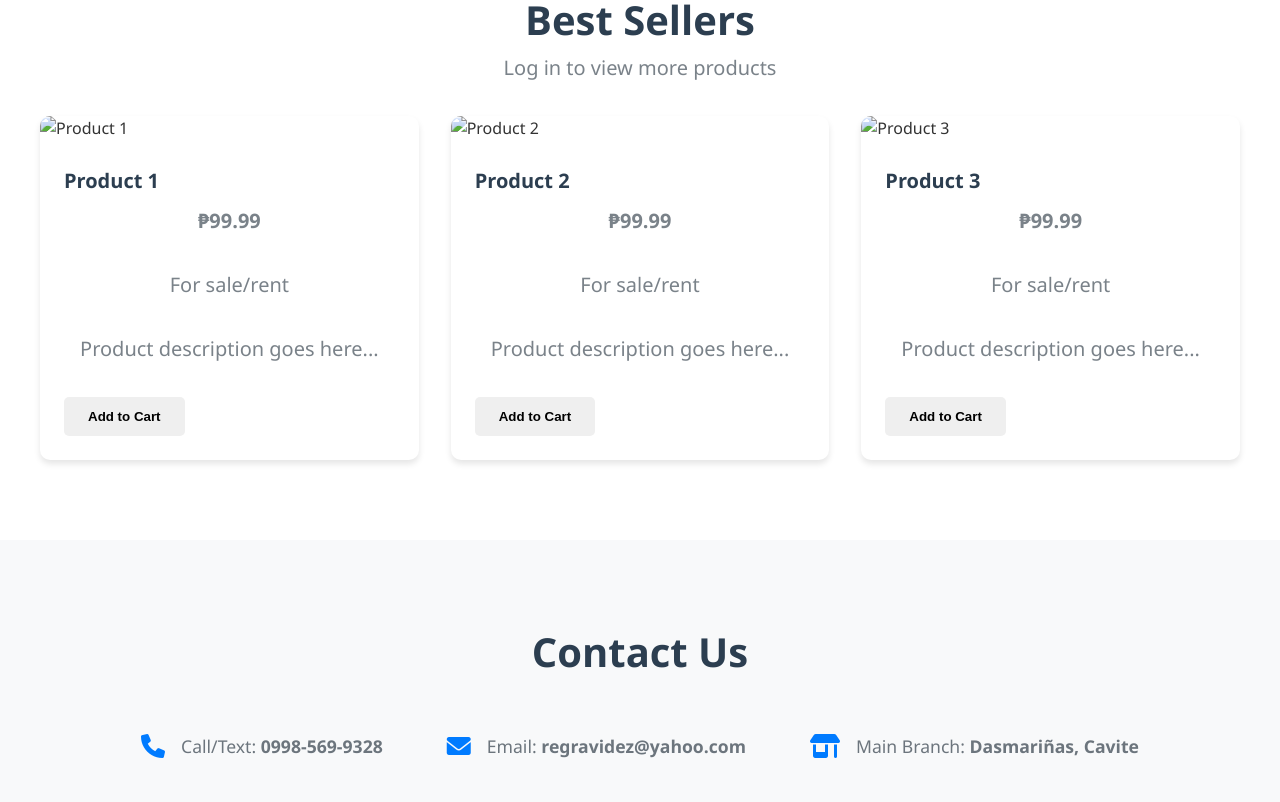
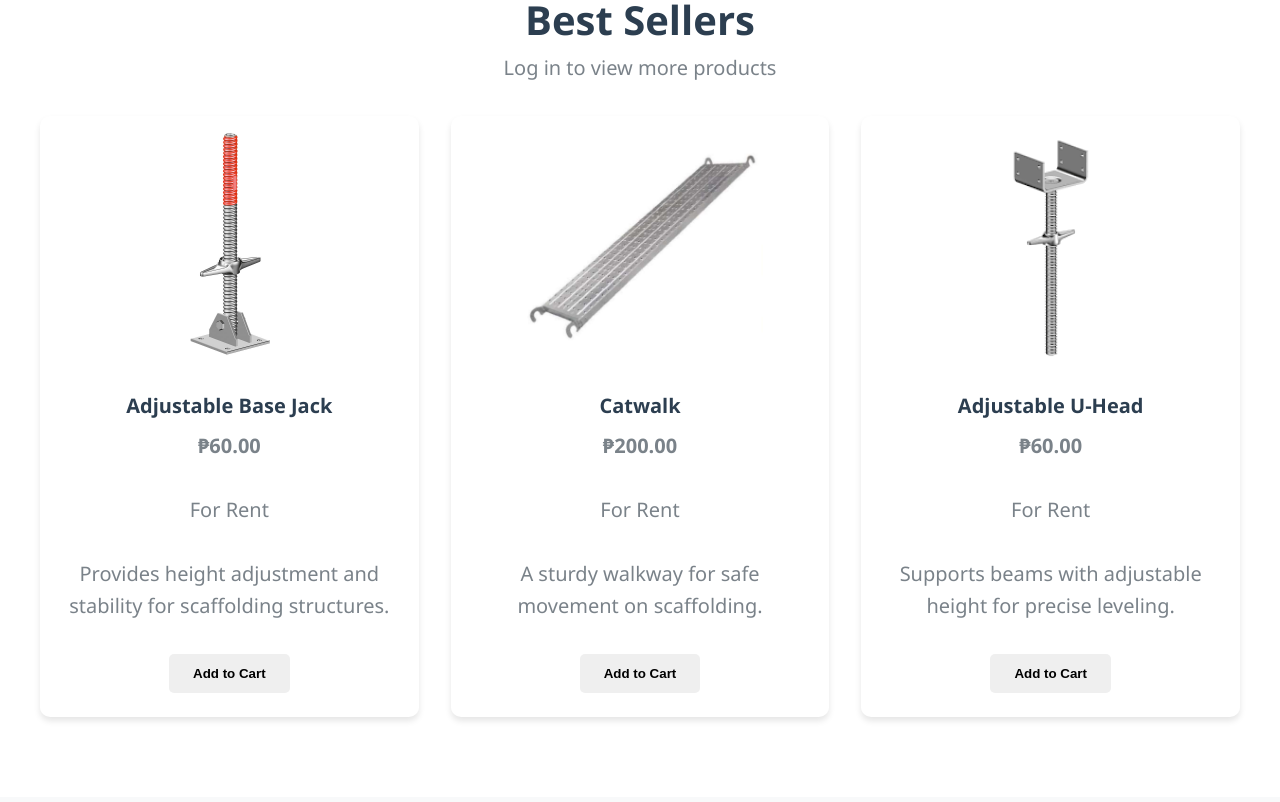
Before and after one commit to magravidez/rg-scaffolding, a plain HTML site: page index.html in a window 1280 px wide. Shown: the part 1830-2632 px from the top of the page. Drawn offline with Linux system fonts and the light colour scheme.

Commit message:
edited some js files

```diff
--- a/css/shop.css
+++ b/css/shop.css
@@ -251,3 +251,15 @@
         height: 250px;
     }
 }
+
+/* Best Sellers Section */
+.product-card {
+    display: flex;
+    flex-direction: column;
+    align-items: center;
+    text-align: center;
+}
+
+.product-card img {
+    width: 65%;
+}
--- a/css/styles.css
+++ b/css/styles.css
@@ -3,6 +3,7 @@
     margin: 0;
     padding: 0;
     box-sizing: border-box;
+    scroll-behavior: smooth;
 }
 
 body {
@@ -739,3 +740,15 @@ footer {
 .social-link:hover #carousell-logo {
     content: url('../images/landing_page/carousell-logo-hover.png');
 }
+
+/* Best Sellers Section */
+.product-card {
+    display: flex;
+    flex-direction: column;
+    align-items: center;
+    text-align: center;
+}
+
+.product-card img {
+    width: 65%;
+}
--- a/index.html
+++ b/index.html
@@ -22,6 +22,7 @@
             <div class="logo-container">
                 <img src="images/rgscaffolding-logo-500px.png" alt="RG Scaffolding Logo" class="logo">
             </div>
+
             <div class="nav-links">
                 <a href="#about">About</a>
                 <a href="owner-login.html">Owner Login</a>
@@ -39,6 +40,7 @@
                 <img src="images/landing_page/background4.jfif" alt="Background 4">
                 <img src="images/landing_page/background5.jfif" alt="Background 5">
             </div>
+
             <div class="hero-content">
                 <img src="images/landing_page/rgscaffolding-logo-cropped.png" alt="RG Scaffolding Logo" class="logo">
                 <p>We deliver. We assemble. We install. <strong><i>You Relax.</i></strong></p>
@@ -62,13 +64,17 @@
                     <div class="card">
                         <i class="fas fa-cart-shopping"></i>
                         <h3>Sale</h3>
-                        <p><b><em>Looking for a long-term solution?</em></b><br> Buy our top-quality scaffolding products built for durability and long-term use. Our sales services provide reliable products at competitive prices.</p>
+                        <p><b><em>Looking for a long-term solution?</em></b><br> Buy our top-quality scaffolding
+                            products built for durability and long-term use. Our sales services provide reliable
+                            products at competitive prices.</p>
                     </div>
 
                     <div class="card">
                         <i class="fas fa-calendar-days"></i>
                         <h3>Rent</h3>
-                        <p><b><em>Need equipment for a short-term project?</em></b><br> Rent high-quality scaffolding with flexible terms starting at just one month. Renting lets you save money while still getting reliable, well-maintained equipment.</p>
+                        <p><b><em>Need equipment for a short-term project?</em></b><br> Rent high-quality scaffolding
+                            with flexible terms starting at just one month. Renting lets you save money while still
+                            getting reliable, well-maintained equipment.</p>
                     </div>
                 </div>
             </div>
@@ -77,9 +83,7 @@
         <section id="gallery">
             <h2>Best Sellers</h2>
             <p>Log in to view more products</p>
-            <div class="product-gallery">
-                <!-- Product images will be dynamically loaded here -->
-            </div>
+            <div class="product-gallery"></div>
         </section>
 
         <section id="contact">
@@ -99,10 +103,12 @@
                 </div>
             </div>
             <div class="social-links">
-                <a href="https://www.facebook.com/profile.php?id=61563935847443" target="_blank" class="social-link" aria-label="Facebook">
+                <a href="https://www.facebook.com/profile.php?id=61563935847443" target="_blank" class="social-link"
+                    aria-label="Facebook">
                     <i class="fab fa-facebook"></i>
                 </a>
-                <a href="https://www.carousell.ph/u/rgiskapolding/?srsltid=AfmBOopjnRDQVeqBFbA_lhY8M8nKxFYU_STsWoP82VdD4KYHe4K0jrlV" target="_blank" class="social-link" aria-label="Carousell">
+                <a href="https://www.carousell.ph/u/rgiskapolding/?srsltid=AfmBOopjnRDQVeqBFbA_lhY8M8nKxFYU_STsWoP82VdD4KYHe4K0jrlV"
+                    target="_blank" class="social-link" aria-label="Carousell">
                     <img src="images/landing_page/carousell-logo.png" alt="Carousell Logo" id="carousell-logo">
                 </a>
             </div>
@@ -123,4 +129,5 @@
 
     <script src="js/main.js"></script>
 </body>
+
 </html>
--- a/js/main.js
+++ b/js/main.js
@@ -73,28 +73,28 @@ async function loadProductGallery(container) {
         const products = [
             {
                 id: 1,
-                name: 'Product 1',
-                price: 99.99,
-                image: 'images/product1.jpg',
-                description: 'Product description goes here...',
-                type: 'sale/rent'
+                name: 'Adjustable Base Jack',
+                price: 60.00,
+                image: 'images/Adjustable-Base-Jack.jpg',
+                description: 'Provides height adjustment and stability for scaffolding structures.',
+                type: 'Rent'
             },
             // Add more products...
             {
                 id: 2,
-                name: 'Product 2',
-                price: 99.99,
-                image: 'images/product2.jpg',
-                description: 'Product description goes here...',
-                type: 'sale/rent'
+                name: 'Catwalk',
+                price: 200.00,
+                image: 'images/Scaffolding-Catwalk.jpg',
+                description: 'A sturdy walkway for safe movement on scaffolding.',
+                type: 'Rent'
             },
             {
                 id: 3,
-                name: 'Product 3',
-                price: 99.99,
-                image: 'images/product3.jpg',
-                description: 'Product description goes here...',
-                type: 'sale/rent'
+                name: 'Adjustable U-Head',
+                price: 60.00,
+                image: 'images/Adjustable-U-Head.png',
+                description: 'Supports beams with adjustable height for precise leveling.',
+                type: 'Rent'
             },
         ];
 
```
Also changed, not shown: js/shop.js (+46 -14 lines), images/Adjustable-Base-Jack.jpg (added), images/Adjustable-U-Head.png (added), images/Caster-Wheel.jpg (added), images/Ladder.jpg (added), images/Scaffolding-Catwalk.jpg (added), images/Shoring-Jack.jpg (added), images/Swivel-Clamp.jpg (added). Lines whose indentation alone changed are shown as unchanged.
